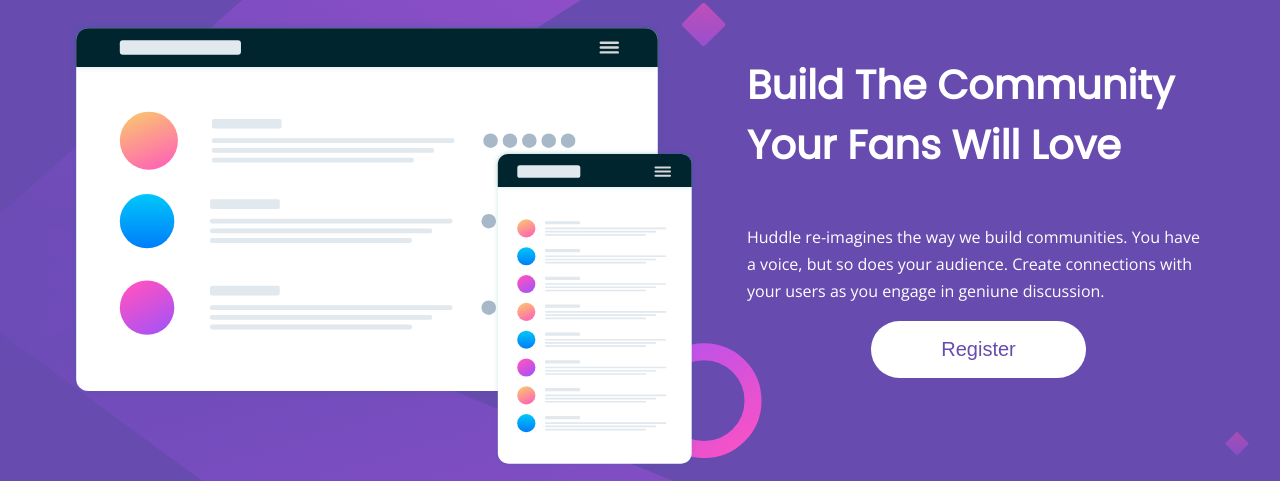
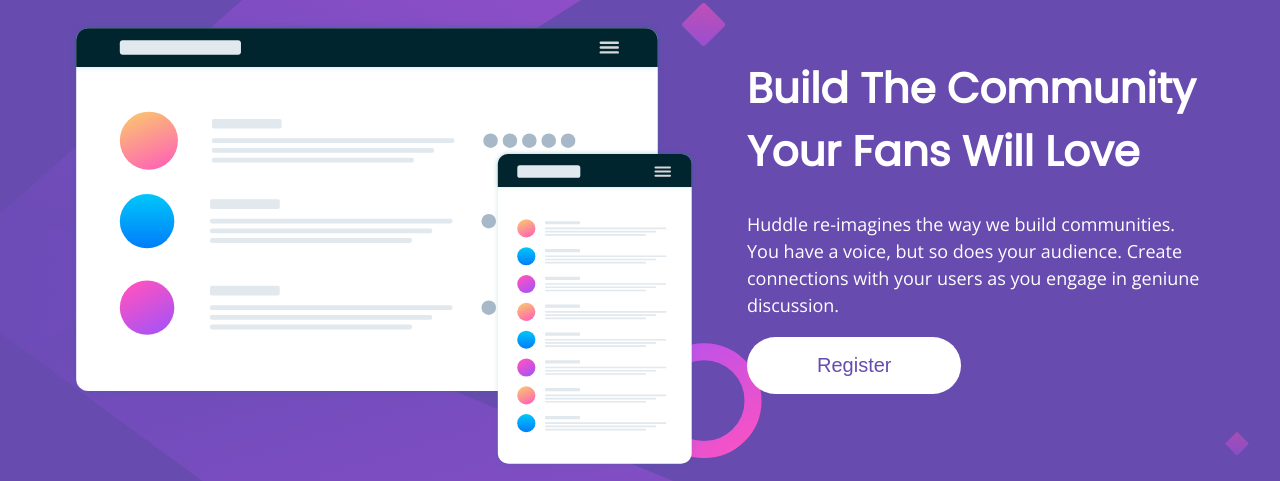
Before and after one commit to owaruuu/simple-landing-page-frontend-mentor-challenge-3, a plain HTML site: page index.html in a window 1280 px wide. Shown: the part 162-643 px from the top of the page. Drawn offline with nearby package versions, Linux system fonts and the light colour scheme.

Commit message:
update style

```diff
--- a/assets/css/style.scss
+++ b/assets/css/style.scss
@@ -132,18 +132,22 @@
         #info {
             padding-left: 50px;
             text-align: start;
+            justify-content: flex-start;
+            align-items: flex-start;
 
             h1 {
-                font-size: 40px;
+                font-size: 42px;
+                margin-bottom: 10px;
             }
 
             p {
-                font-size: 16px;
+                font-size: 18px;
             }
 
             button {
                 font-size: 20px;
                 padding: 17px 70px;
+
             }
         }
     }
```
Also changed, not shown: assets/css/style.css, 1 other file.
